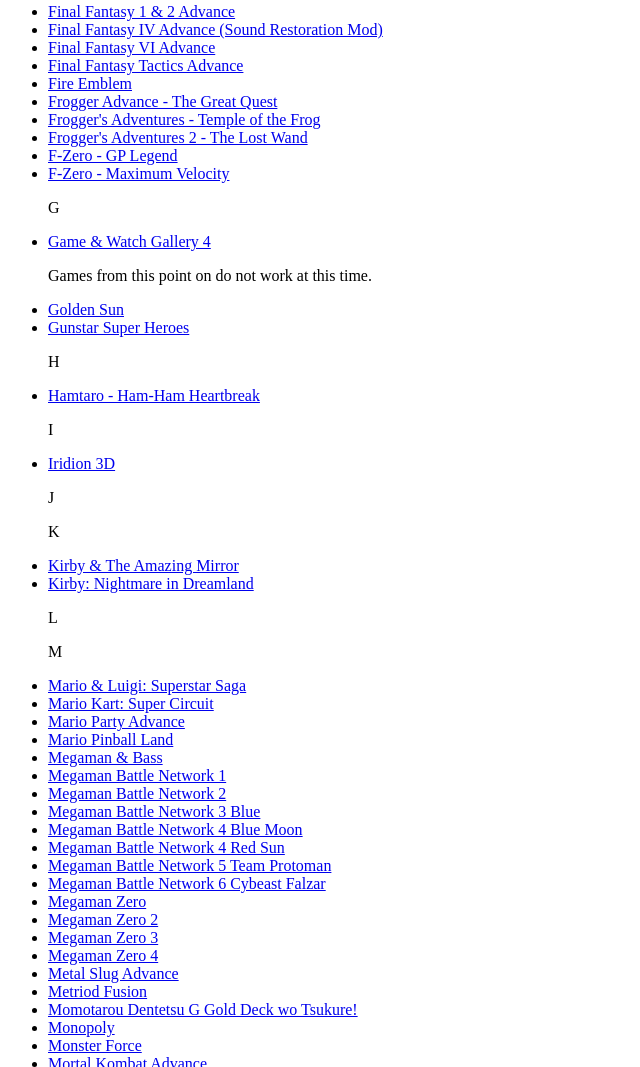
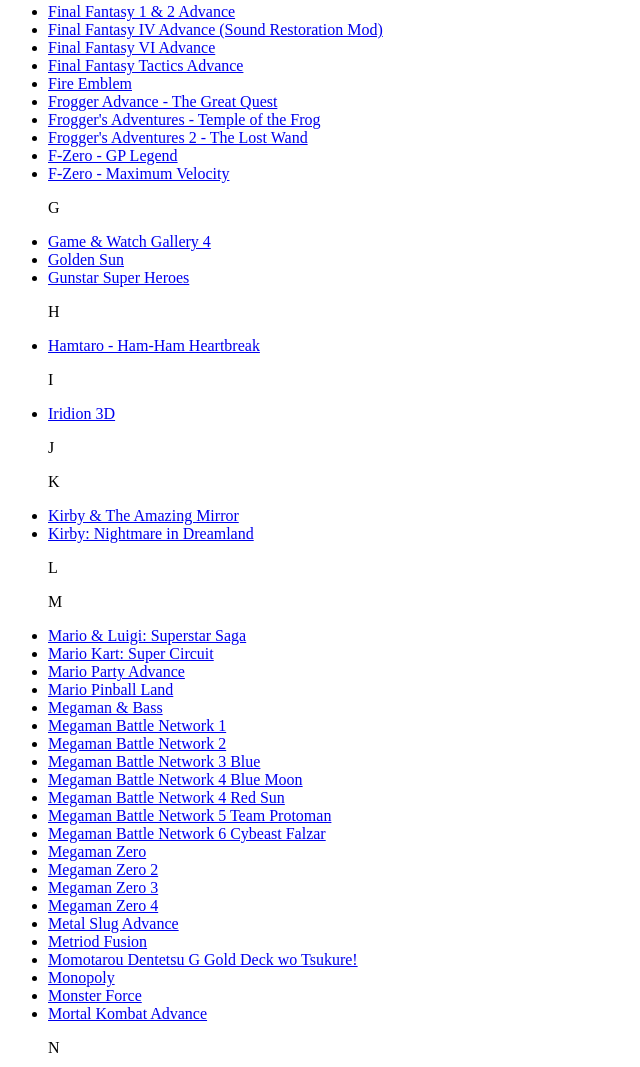
Before and after one commit to Carlover101/gba, a plain HTML site: page index.html in a window 1280 px wide. Shown: the part 636-1703 px from the top of the page, without its empty margins (0-640 px from the left). Drawn offline with Linux system fonts and the light colour scheme.

Commit message:
Update index.html

```diff
--- a/index.html
+++ b/index.html
@@ -42,7 +42,6 @@
             <li><a href="./launcher.html#fzero_max">F-Zero - Maximum Velocity</a></li>
 	<p>G</p>
             <li><a href="./launcher.html#gamewatch4">Game &amp; Watch Gallery 4</a></li>
-	<p>Games from this point on do not work at this time.</p>
             <li><a href="./launcher.html#goldensun">Golden Sun</a></li>
             <li><a href="./launcher.html#gunstar_super_heroes">Gunstar Super Heroes</a></li>
 	<p>H</p>
```
